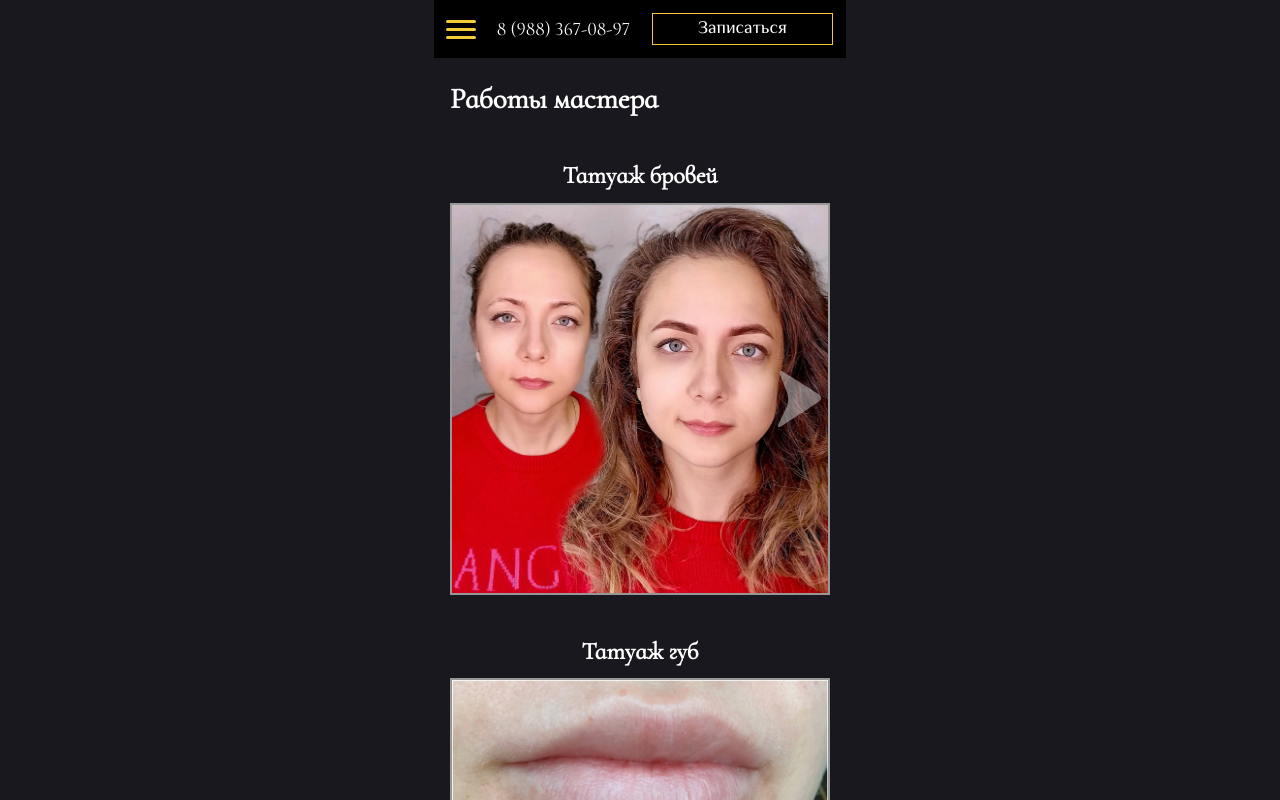
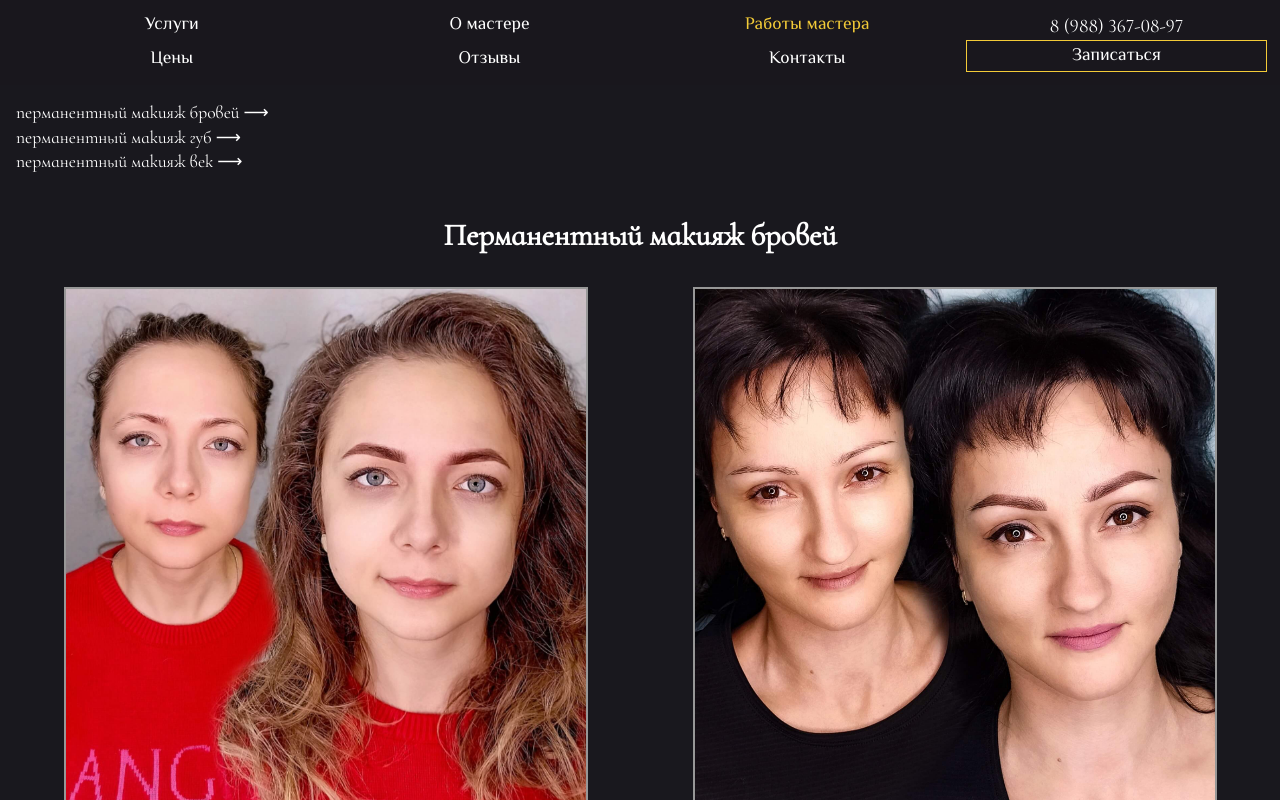
Before and after one commit to RemixFX/beauty-studio, a Next.js app: page /works in a window 1280 px wide. Shown: the top 800 px of the page. Built offline with nearby package versions, Linux system fonts and the light colour scheme.

Commit message:
feat: adaptive version of the 'works' page for desktop

```diff
--- a/components/Library/library.module.scss
+++ b/components/Library/library.module.scss
@@ -10,6 +10,11 @@
 
 .header {
   margin-bottom: 10px;
+
+  @include variables.desktop {
+    margin-bottom: 30px;
+    font-size: 1.9rem;
+  }
 }
 
 .images {
--- a/config/cardDataServices.ts
+++ b/config/cardDataServices.ts
@@ -155,7 +155,7 @@ const cardDataServices: ICardService[] = [
   {
     id: 'correction',
     pathname: '/lib/categories/correction/correction.jpg',
-    heading: 'Коррекция татуажа',
+    heading: 'Коррекция перманентного макияжа',
     description: CORRECTION,
     type: 'singleCard',
     price: 4000,
--- a/pages/works.tsx
+++ b/pages/works.tsx
@@ -6,6 +6,7 @@ import styles from '@/styles/works.module.scss'
 import LIPS from "@/public/lib/works/lips";
 import EYELASHES from "@/public/lib/works/eyelashes";
 import Footer from "@/components/Footer/footer";
+import Link from "next/link";
 
 export default function Works() {
 
@@ -15,12 +16,31 @@ export default function Works() {
         <title>Работы мастера</title>
       </Head>
       <Header />
-      <main className={styles.page}>
-      <h1 className={styles.header}>Работы мастера</h1>
-      <Library data={BROWS} header={'Татуаж бровей'} id='brows'/>
-      <Library data={LIPS} header={'Татуаж губ'} id='lips' />
-      <Library data={EYELASHES} header={'Татуаж век'} id='eyelashes' />
-      </main>
+      <section className={styles.page}>
+        <h1 className={styles.header}>Работы мастера</h1>
+        <nav className={styles.navigate}>
+          <ul className={styles.links}>
+            <li>
+              <Link href='#brows' className={styles.link}>
+                перманентный макияж бровей &#10230;
+              </Link>
+            </li>
+            <li>
+              <Link href='#lips' className={styles.link}>
+                перманентный макияж губ &#10230;
+              </Link>
+            </li>
+            <li>
+              <Link href='#eyelashes' className={styles.link}>
+                перманентный макияж век &#10230;
+              </Link>
+            </li>
+          </ul>
+        </nav>
+        <Library data={BROWS} header={'Перманентный макияж бровей'} id='brows' />
+        <Library data={LIPS} header={'Перманентный макияж губ'} id='lips' />
+        <Library data={EYELASHES} header={'Перманентный макияж век'} id='eyelashes' />
+      </section>
       <Footer />
     </>
   )
--- a/styles/_variables.scss
+++ b/styles/_variables.scss
@@ -1,5 +1,5 @@
-$breakpoint--mobile: 2640px; //!
-$breakpoint--tablet: 2871px; //!
+$breakpoint--mobile: 640px; //!
+$breakpoint--tablet: 871px; //!
 
 @mixin desktop {
   @media (min-width: ($breakpoint--mobile + 1)) {
--- a/styles/works.module.scss
+++ b/styles/works.module.scss
@@ -1,3 +1,5 @@
+@use '@/styles/_variables';
+
 .page {
   padding: 1rem;;
 }
@@ -5,4 +7,24 @@
 .header {
   margin-top: 5px;
   font-size: 1.8rem;
+
+  @include variables.desktop {
+    display: none;
+  }
 }
+
+.navigate {
+  display: none;
+  @include variables.desktop {
+    display: block;
+  }
+}
+
+.links {
+  list-style: none;
+  font-size: 1.1rem;
+}
+
+.link:hover {
+  color: var(--yellow);
+}
```
Also changed, not shown: components/Description/description.tsx (+7 -7 lines).
